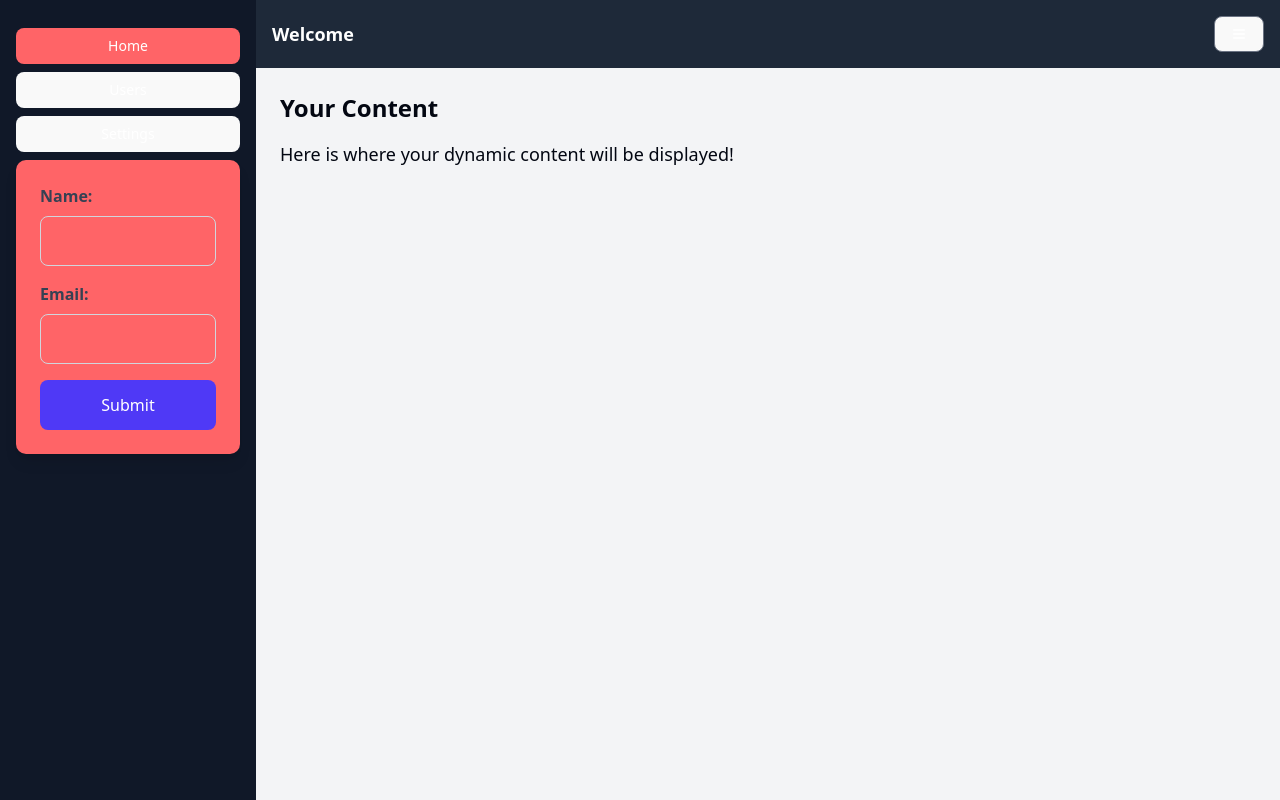
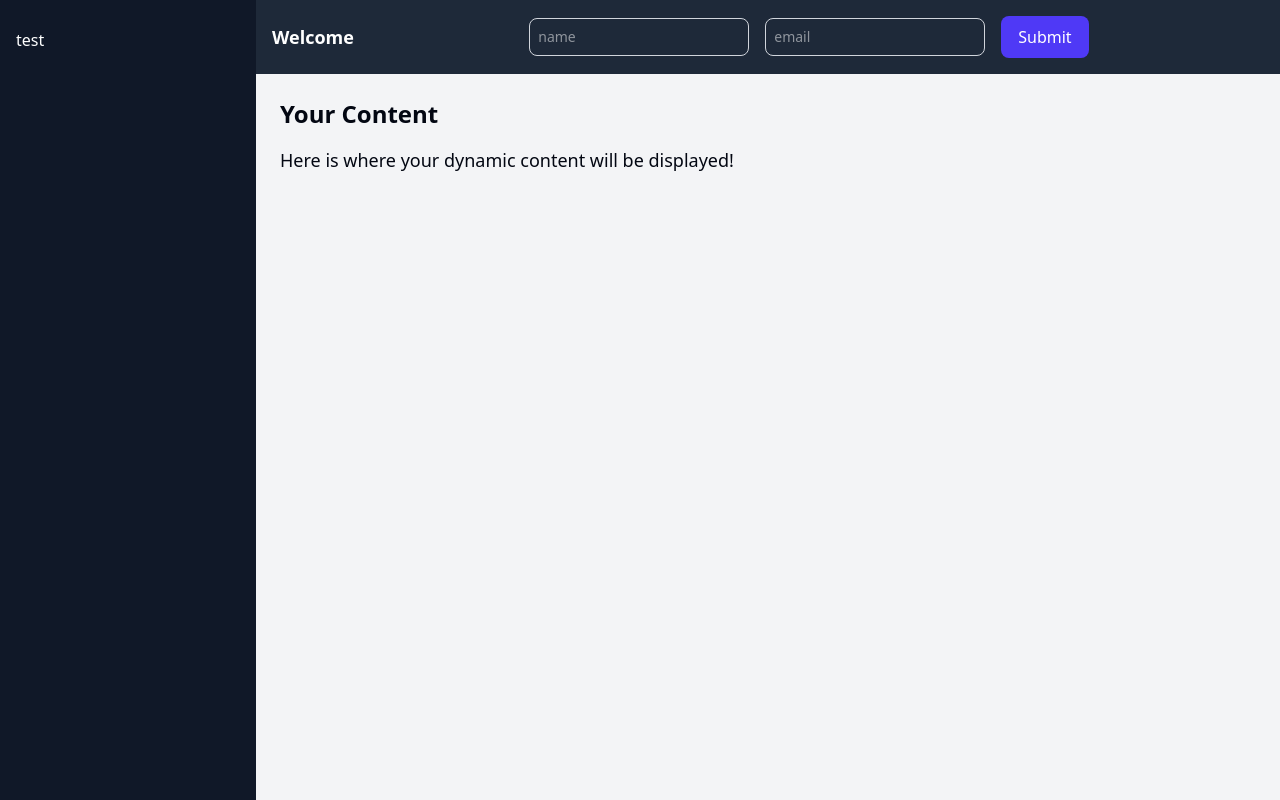
Before and after one commit to matteobu/forward-earth, a React (Vite) app in the folder carbon-usage-client/: page / in a window 1280 px wide. Built offline with nearby package versions, Linux system fonts and the light colour scheme.

Commit message:
headlessUI UserForm

```diff
--- a/carbon-usage-client/package.json
+++ b/carbon-usage-client/package.json
@@ -10,8 +10,8 @@
     "preview": "vite preview"
   },
   "dependencies": {
+    "@headlessui/react": "^2.2.0",
     "@radix-ui/react-slot": "^1.1.2",
-    "@shadcn/ui": "^0.0.4",
     "@tailwindcss/postcss": "^4.0.17",
     "@tailwindcss/vite": "^4.0.17",
     "class-variance-authority": "^0.7.1",
--- a/carbon-usage-client/src/components/Dashboard.tsx
+++ b/carbon-usage-client/src/components/Dashboard.tsx
@@ -1,39 +1,16 @@
-import { Button } from '@/components/ui/button';
-import { Menu } from 'lucide-react';
 import UserForm from './UserForm';
 
 export default function Dashboard() {
-  const handleButtonClick = () => {
-    console.log('Home button clicked');
-    // You can add more logic here, such as navigating to a different page, etc.
-  };
   return (
     <div className="flex h-screen">
       <aside className="w-64 bg-gray-900 text-white p-4 flex flex-col">
-        <nav className="flex flex-col gap-2 mt-3">
-          <Button
-            variant="default"
-            className="text-left"
-            onClick={handleButtonClick}
-          >
-            Home
-          </Button>
-          <Button variant="ghost" className="text-left">
-            Users
-          </Button>
-          <Button variant="ghost" className="text-left">
-            Settings
-          </Button>
-          <UserForm />
-        </nav>
+        <nav className="flex flex-col gap-2 mt-3">test</nav>
       </aside>
 
       <div className="flex-1 flex flex-col">
         <header className="bg-gray-800 text-white p-4 flex items-center justify-between">
           <h2 className="text-lg font-semibold">Welcome</h2>
-          <Button variant="outline" className="text-white">
-            <Menu className="w-6 h-6" />
-          </Button>
+          <UserForm />
         </header>
 
         <main className="flex-1 p-6 bg-gray-100">
--- a/carbon-usage-client/src/components/UserForm.tsx
+++ b/carbon-usage-client/src/components/UserForm.tsx
@@ -1,4 +1,5 @@
 import React, { useState } from 'react';
+import { Input } from '@headlessui/react';
 
 const UserForm = () => {
   const [name, setName] = useState('');
@@ -32,45 +33,35 @@ const UserForm = () => {
   return (
     <form
       onSubmit={handleSubmit}
-      className="max-w-lg mx-auto p-6 bg-red-400 shadow-lg rounded-lg"
+      className="flex items-center gap-4  bg-gray-800 rounded-md max-w-2xl mx-auto"
     >
-      <div className="mb-4">
-        <label
-          htmlFor="name"
-          className="block text-gray-700 font-semibold mb-2"
-        >
-          Name:
-        </label>
-        <input
+      <div className="flex flex-col gap-2">
+        <Input
           id="name"
           type="text"
+          placeholder="name"
           value={name}
           onChange={(e) => setName(e.target.value)}
           required
-          className="w-full p-3 border border-gray-300 rounded-md focus:outline-none focus:ring-2 focus:ring-indigo-500"
+          className="p-2 text-sm rounded-md border border-gray-300 focus:outline-none focus:ring-2 focus:ring-indigo-500"
         />
       </div>
 
-      <div className="mb-4">
-        <label
-          htmlFor="email"
-          className="block text-gray-700 font-semibold mb-2"
-        >
-          Email:
-        </label>
-        <input
+      <div className="flex flex-col gap-2">
+        <Input
           id="email"
           type="email"
+          placeholder="email"
           value={email}
           onChange={(e) => setEmail(e.target.value)}
           required
-          className="w-full p-3 border border-gray-300 rounded-md focus:outline-none focus:ring-2 focus:ring-indigo-500"
+          className="p-2 text-sm rounded-md border border-gray-300 focus:outline-none focus:ring-2 focus:ring-indigo-500"
         />
       </div>
 
       <button
         type="submit"
-        className="w-full py-3 bg-indigo-600 text-white rounded-md hover:bg-indigo-700 focus:outline-none focus:ring-2 focus:ring-indigo-500"
+        className="py-2 px-4 bg-indigo-600 text-white rounded-md hover:bg-indigo-700 focus:outline-none focus:ring-2 focus:ring-indigo-500"
       >
         Submit
       </button>
```
Also changed, not shown: 1 other file (tests, documents, lock files or other folders).
